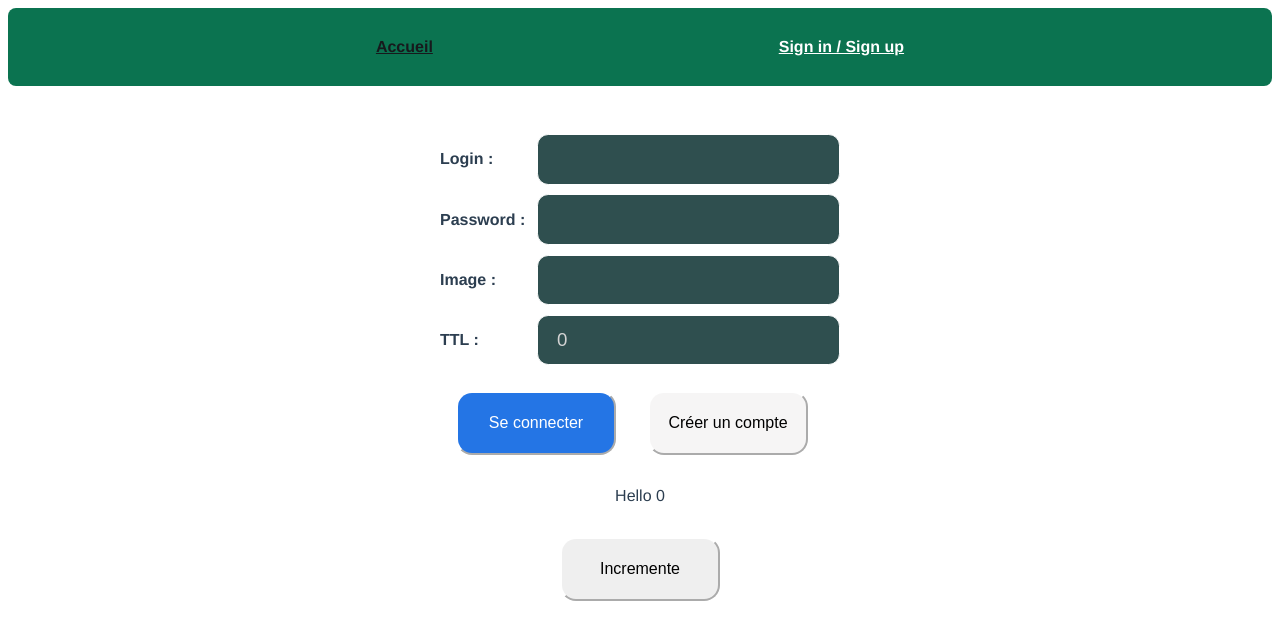
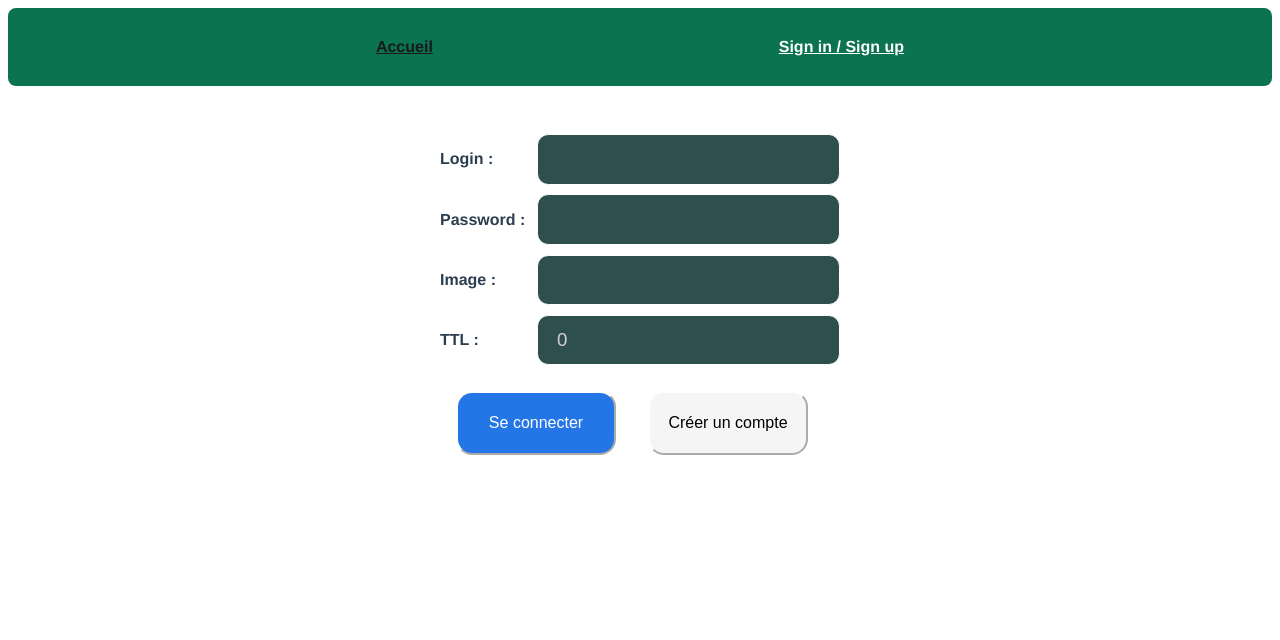
Before and after one commit to JeanSar/m1if13-tps, a Vue app in the folder client/: page / in a window 1280 px wide. Shown: the top 640 px of the page. Built offline with nearby package versions, Linux system fonts and the light colour scheme.

Commit message:
Stockage de l'url du joueur dans l'api webstorage

```diff
--- a/client/src/store/modules/User.js
+++ b/client/src/store/modules/User.js
@@ -4,8 +4,6 @@ import { fetchResources, fetchZRR } from "@/utils/apiFunction";
 export const User = {
   state () {
     return {
-      loginValue: status.idle,
-      token: status.idle,
       resources: {
         id: status.idle,
         url: status.idle,
@@ -23,22 +21,19 @@ export const User = {
   mutations: {
     setResource(state, resource) {
       state.resources = resource;
-    },
-    setLoginAndToken(state, {login, token}) {
-      state.loginValue = login;
-      state.token = token;
     }
   },
   actions: {
     async readResource ({commit}) {
       const loginValue = sessionStorage.getItem("login");
       const token = sessionStorage.getItem("token");
-      commit('setLoginAndToken', {login: loginValue, token: token})
       const res = await fetchResources(loginValue, token);
       if (res.status === 200) {
         // Les ressources on été récuperées
         const resJSON = await res.json();
         commit('setResource', resJSON);
+        sessionStorage.setItem("imageURL", resJSON.url);
+        console.log(sessionStorage.getItem("imageURL"));
       }
       if (res.status === 400) {
         // Le nom de compte renseigné est déjà pris
--- a/client/src/views/LoginPage.vue
+++ b/client/src/views/LoginPage.vue
@@ -22,13 +22,7 @@
         <button class="secondaryBtn" @click.prevent="createAccount">Créer un compte</button>
       </div>
     </form>
-    <div>
-      <p>Hello {{this.$store.state.count.count}}</p>
-      <button @click="increment">Incremente</button>
-    </div>
   </div>
-
-  <div></div>
 </template>
 
 <script>
@@ -45,13 +39,12 @@ export default {
     };
   },
   methods: {
-    increment() {
-      this.$store.dispatch({type: "incrementNFois", n: 10 })
-    },
     async login() {
       const res = await loginFunction(this);
       if(res.status === 204) { // La création de compte s'est bien passé
         sessionStorage.setItem("login", this.loginValue);
+        const token = res.headers.get("Authorization").split("Bearer ")[1];
+        sessionStorage.setItem("token", token);
         window.alert("Connection réussi !");
         await this.$router.push("/home");
       }
@@ -61,8 +54,7 @@ export default {
         this.passwordValue = "";
         this.loginValue = "";
       }
-      const token = res.headers.get("Authorization").split("Bearer ")[1];
-      sessionStorage.setItem("token", token);
+
 
     },
     async createAccount() {
```
